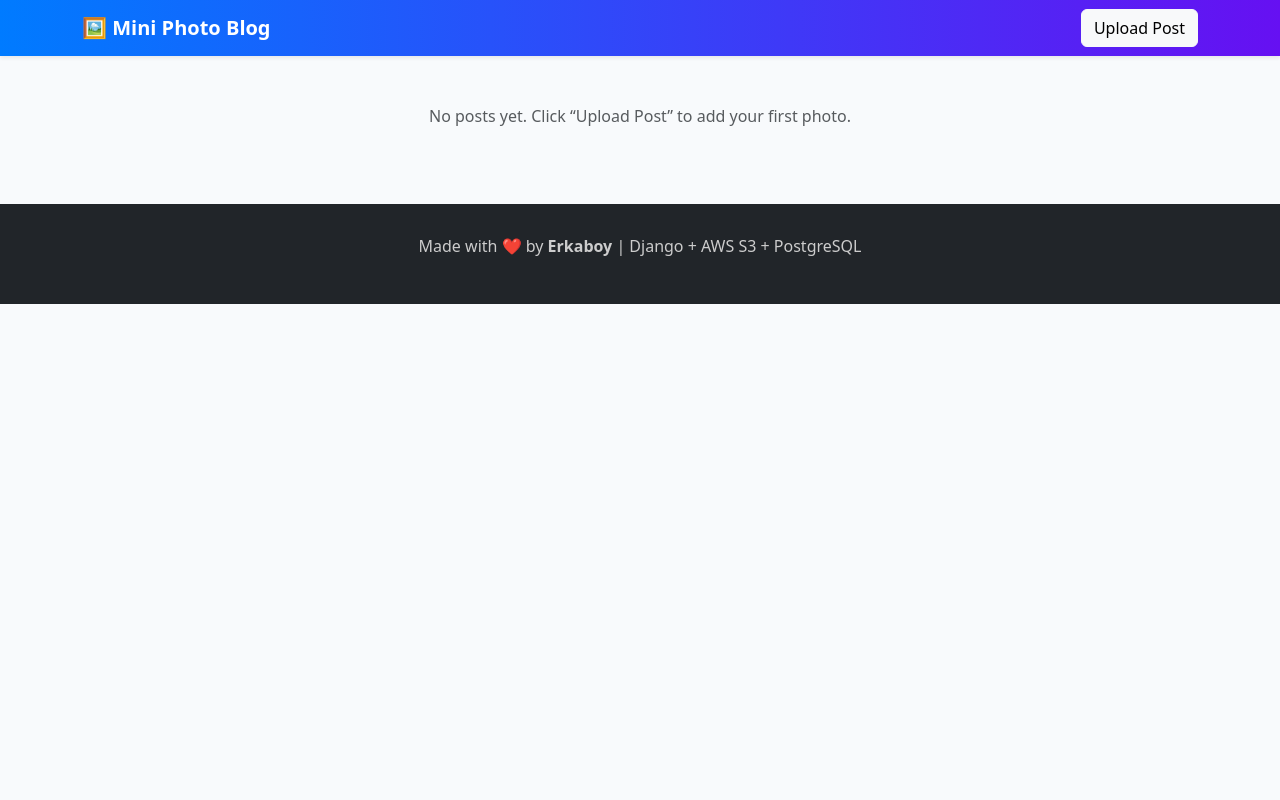
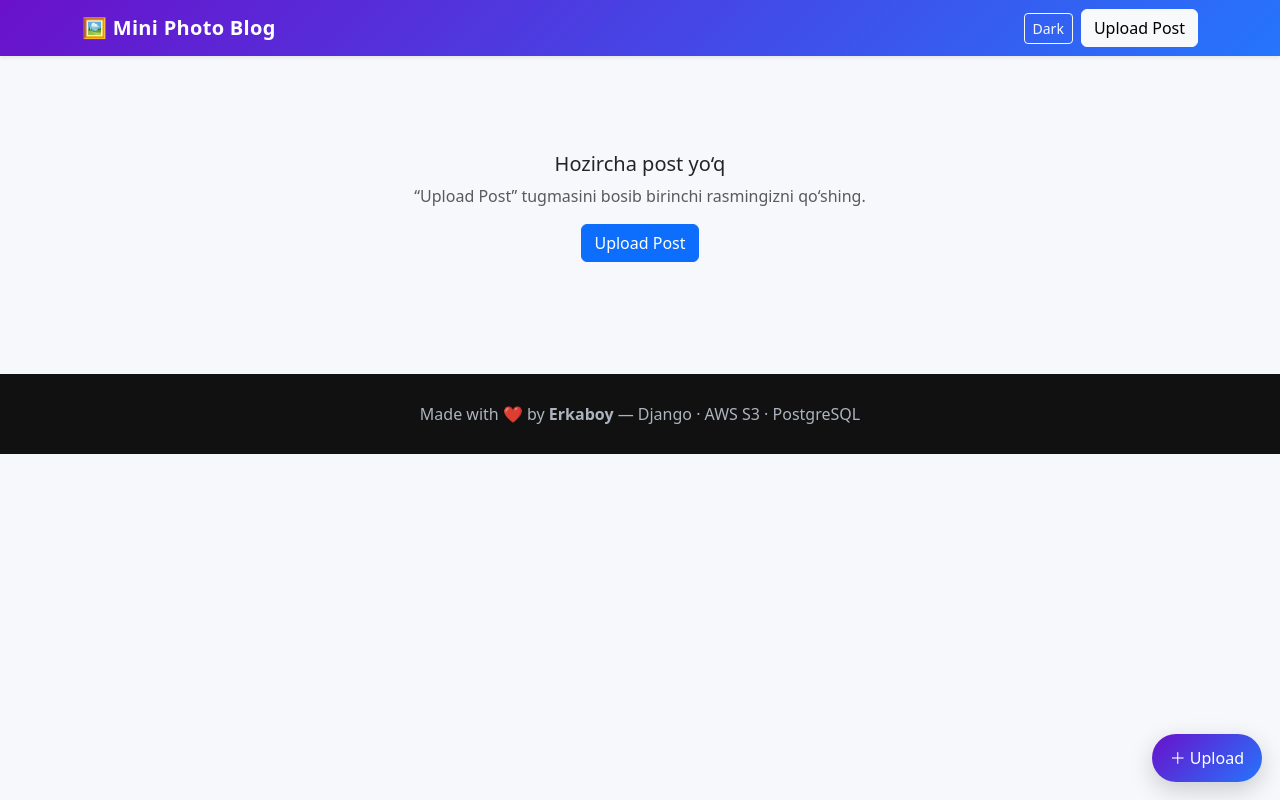
Before and after one commit to Erkaboy-coder/photo_blog, a Django app: page / in a window 1280 px wide. Run offline with Django 5.2, Linux system fonts and the light colour scheme; data that the repository does not hold is empty; some libraries are stand-ins or nearby versions.

Commit message:
bag fixed

```diff
--- a/blog/models.py
+++ b/blog/models.py
@@ -6,5 +6,8 @@ class Post(models.Model):
     image = models.ImageField(upload_to='posts/')
     created_at = models.DateTimeField(auto_now_add=True)
 
+    class Meta:
+        ordering = ['-created_at']
+
     def __str__(self):
         return self.title
--- a/blog/templates/blog_list.html
+++ b/blog/templates/blog_list.html
@@ -1,43 +1,47 @@
 <!DOCTYPE html>
-<html lang="en">
+<html lang="en" data-bs-theme="light">
 <head>
-    <meta charset="UTF-8">
+  <meta charset="UTF-8" />
   <title>Mini Photo Blog</title>
+  <meta name="viewport" content="width=device-width, initial-scale=1" />
   <link href="https://cdn.jsdelivr.net/npm/bootstrap@5.3.3/dist/css/bootstrap.min.css" rel="stylesheet">
+
   <style>
-        body {
-            background-color: #f8fafc;
+    :root{
+      --grad: linear-gradient(135deg, #6a11cb 0%, #2575fc 100%);
     }
-        .navbar {
-            background: linear-gradient(90deg, #007bff, #6610f2);
+    body{background: #f6f8fb;}
+    .navbar{
+      background: var(--grad);
+      backdrop-filter: saturate(140%) blur(6px);
     }
-        .navbar-brand {
-            font-weight: 700;
-            color: #fff !important;
+    .navbar-brand{font-weight:800; letter-spacing:.3px; color:#fff!important}
+    .glass-card{
+      border: 0;
+      border-radius: 16px;
+      overflow: hidden;
+      box-shadow: 0 6px 24px rgba(0,0,0,.06);
+      transition: box-shadow .25s ease, transform .25s ease;
+      background: #fff;
     }
-        .card {
-            border: none;
-            transition: transform 0.2s ease-in-out;
+    .glass-card:hover{
+      transform: translateY(-6px) scale(1.01);
+      box-shadow: 0 16px 40px rgba(0,0,0,.12);
     }
-        .card:hover {
-            transform: scale(1.02);
+    .card-img-top{
+      height: 260px; object-fit: cover;
     }
-        .card img {
-            height: 250px;
-            object-fit: cover;
-            border-top-left-radius: 10px;
-            border-top-right-radius: 10px;
+    .reveal{opacity:0; transform: translateY(16px); transition: all .5s ease;}
+    .reveal.show{opacity:1; transform: none;}
+    .fab-upload{
+      position: fixed; right: 18px; bottom: 18px; z-index: 1040;
+      border-radius: 999px; padding: 12px 18px; box-shadow: 0 8px 24px rgba(0,0,0,.18);
+      background: var(--grad); color:#fff; border:0;
     }
-        footer {
-            margin-top: 60px;
-            padding: 30px 0;
-            background: #212529;
-            color: #ccc;
-        }
-        .modal-header {
-            background: #007bff;
-            color: white;
-        }
+    .fab-upload:hover{filter: brightness(1.05);}
+    .modal-header{background: var(--grad); color:#fff;}
+    footer{margin-top: 64px; padding: 28px 0; background:#111; color:#bfc6d1;}
+    .brand-mark{opacity:.9}
   </style>
 </head>
 <body>
@@ -46,7 +50,10 @@
 <nav class="navbar navbar-expand-lg shadow-sm">
   <div class="container">
     <a class="navbar-brand" href="/">🖼 Mini Photo Blog</a>
+    <div class="d-flex align-items-center gap-2 ms-auto">
+      <button id="themeToggle" class="btn btn-outline-light btn-sm">Dark</button>
       <button class="btn btn-light" data-bs-toggle="modal" data-bs-target="#uploadModal">Upload Post</button>
+    </div>
   </div>
 </nav>
 
@@ -56,7 +63,7 @@
     <div class="modal-content shadow">
       <div class="modal-header">
         <h5 class="modal-title" id="uploadModalLabel">📤 New Photo Post</h5>
-        <button type="button" class="btn-close" data-bs-dismiss="modal" aria-label="Close"></button>
+        <button type="button" class="btn-close btn-close-white" data-bs-dismiss="modal" aria-label="Close"></button>
       </div>
       <form method="POST" enctype="multipart/form-data" action="{% url 'upload_post' %}">
         <div class="modal-body">
@@ -69,10 +76,11 @@
             <label class="form-label">Description</label>
             {{ form.description }}
           </div>
-          <div class="mb-3">
+          <div class="mb-1">
             <label class="form-label">Image</label>
             {{ form.image }}
           </div>
+          <small class="text-muted">JPEG/PNG tavsiya etiladi. 5MB gacha.</small>
         </div>
         <div class="modal-footer">
           <button type="submit" class="btn btn-primary">Upload</button>
@@ -83,30 +91,93 @@
 </div>
 
 <!-- ✅ Posts Grid -->
-<div class="container mt-5">
+<div class="container my-5">
   <div class="row g-4">
     {% for post in posts %}
-    <div class="col-md-4 col-sm-6">
-      <div class="card shadow-sm">
-        <img src="{{ post.image.url }}" class="card-img-top" alt="{{ post.title }}">
+      <div class="col-xl-3 col-lg-4 col-md-6 reveal">
+        <div class="card glass-card">
+          <img src="{{ post.image.url }}" class="card-img-top" alt="{{ post.title }}" loading="lazy"
+               data-full="{{ post.image.url }}" data-title="{{ post.title }}" data-description="{{ post.description|escape }}" style="cursor: zoom-in;">
           <div class="card-body">
-          <h5 class="card-title">{{ post.title }}</h5>
-          <p class="card-text text-muted small mb-2">{{ post.created_at|date:"d M Y, H:i" }}</p>
-          <p class="card-text">{{ post.description|truncatechars:100 }}</p>
+            <h5 class="card-title mb-1">{{ post.title }}</h5>
+            <p class="text-muted small mb-2">{{ post.created_at|date:"d M Y, H:i" }}</p>
+            <p class="card-text mb-0">{{ post.description|truncatechars:100 }}</p>
           </div>
         </div>
       </div>
     {% empty %}
-    <p class="text-center text-muted">No posts yet. Click “Upload Post” to add your first photo.</p>
+      <div class="col-12">
+        <div class="text-center py-5">
+          <h5 class="mb-2">Hozircha post yo‘q</h5>
+          <p class="text-muted">“Upload Post” tugmasini bosib birinchi rasmingizni qo‘shing.</p>
+          <button class="btn btn-primary" data-bs-toggle="modal" data-bs-target="#uploadModal">Upload Post</button>
+        </div>
+      </div>
     {% endfor %}
   </div>
 </div>
 
-<!-- ✅ Footer -->
+<!-- ✅ Floating Upload Button -->
+<button class="fab-upload" data-bs-toggle="modal" data-bs-target="#uploadModal">＋ Upload</button>
+
+<!-- ✅ Lightbox Modal -->
+<div class="modal fade" id="lightboxModal" tabindex="-1" aria-hidden="true">
+  <div class="modal-dialog modal-dialog-centered modal-xl">
+    <div class="modal-content border-0">
+      <div class="modal-body p-0">
+        <div class="row g-0">
+          <div class="col-lg-8">
+            <img id="lightboxImg" src="" alt="" class="w-100" style="max-height:80vh; object-fit:contain; background:#000;">
+          </div>
+          <div class="col-lg-4 p-4">
+            <h5 id="lightboxTitle" class="mb-2"></h5>
+            <p id="lightboxDesc" class="text-muted"></p>
+            <button type="button" class="btn btn-outline-secondary mt-2" data-bs-dismiss="modal">Yopish</button>
+          </div>
+        </div>
+      </div>
+    </div>
+  </div>
+</div>
+
 <footer class="text-center">
-    <p>Made with ❤️ by <b>Erkaboy</b> | Django + AWS S3 + PostgreSQL</p>
+  <p class="mb-0 brand-mark">Made with ❤️ by <b>Erkaboy</b> — Django · AWS S3 · PostgreSQL</p>
 </footer>
 
 <script src="https://cdn.jsdelivr.net/npm/bootstrap@5.3.3/dist/js/bootstrap.bundle.min.js"></script>
+
+{% verbatim %}
+<script>
+  // Fade-in on scroll
+  const observer = new IntersectionObserver((entries)=>{
+    entries.forEach(e => { if (e.isIntersecting) e.target.classList.add('show'); });
+  }, {threshold:.1});
+  document.querySelectorAll('.reveal').forEach(el => observer.observe(el));
+
+  // Lightbox rasm ochish
+  const lbModal = new bootstrap.Modal('#lightboxModal');
+  document.addEventListener('click', e => {
+    const img = e.target.closest('.card-img-top');
+    if (!img) return;
+    document.getElementById('lightboxImg').src = img.dataset.full;
+    document.getElementById('lightboxTitle').textContent = img.dataset.title;
+    document.getElementById('lightboxDesc').textContent = img.dataset.description;
+    lbModal.show();
+  });
+
+  // Dark/Light theme toggle
+  const themeToggle = document.getElementById('themeToggle');
+  function setTheme(mode){
+    document.documentElement.setAttribute('data-bs-theme', mode);
+    themeToggle.textContent = (mode === 'dark') ? 'Light' : 'Dark';
+    document.body.style.background = (mode === 'dark') ? '#0b0f14' : '#f6f8fb';
+  }
+  themeToggle.addEventListener('click', () => {
+    const isDark = document.documentElement.getAttribute('data-bs-theme') === 'dark';
+    setTheme(isDark ? 'light' : 'dark');
+  });
+</script>
+{% endverbatim %}
+
 </body>
 </html>
--- a/blog/views.py
+++ b/blog/views.py
@@ -3,7 +3,7 @@ from .models import Post
 from .forms import PostForm
 
 def blog_list(request):
-    posts = Post.objects.all().order_by('-created_at')
+    posts = Post.objects.all()
     form = PostForm()
     return render(request, 'blog_list.html', {'posts': posts, 'form': form})
 
```
Also changed, not shown: posts/tIsdwDpmZC63ms0D2MfXY7A0uwP4Uu2J.jpg (deleted). Lines whose indentation alone changed are shown as unchanged.
